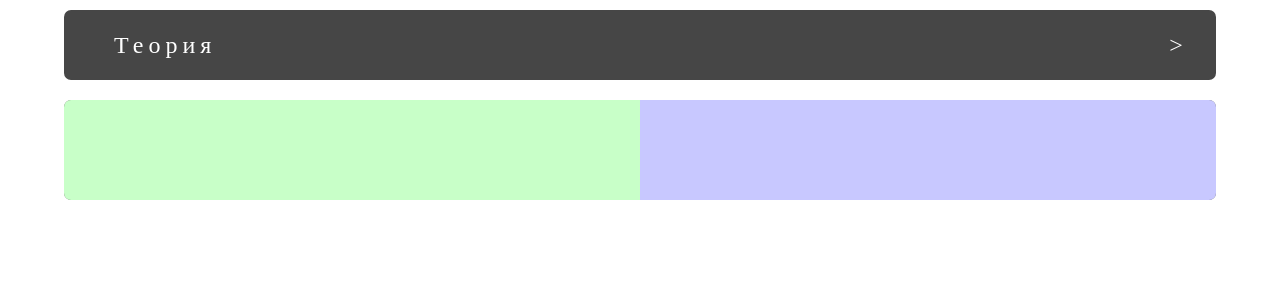
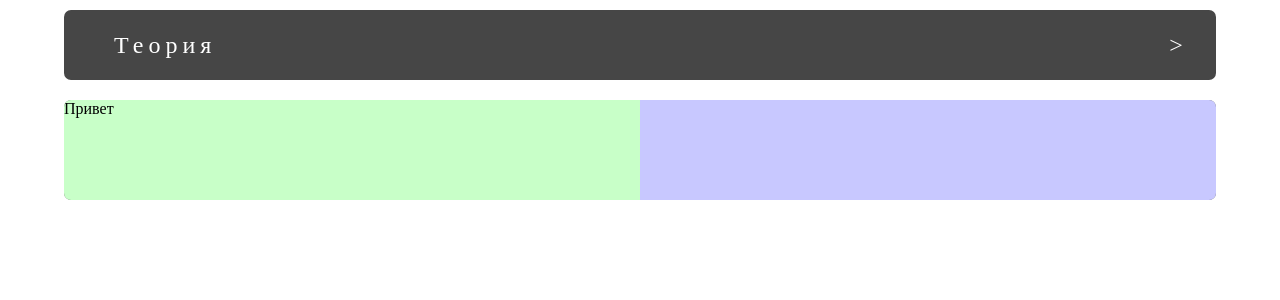
Before and after one commit to dakdolka/pumrus, a React (Vite) app in the folder frontend/: page / in a window 1280 px wide. Shown: the top 300 px of the page. Built offline with nearby package versions, Linux system fonts and the light colour scheme; a web font is replaced by a local one.

Commit message:
Variant 1

```diff
--- a/frontend/src/App.jsx
+++ b/frontend/src/App.jsx
@@ -16,7 +16,7 @@ function App() {
         <Chapter>Теория</Chapter>
         {/* <Chapter>Задания</Chapter> */}
         <TheoryChoose>
-          <div className="theotyChoose__elem theoryChoose__task"></div>
+          <div className="theotyChoose__elem theoryChoose__task">Привет</div>
           <div className="theotyChoose__elem theoryChoose__theme"></div>
         </TheoryChoose>
       </div>
```
